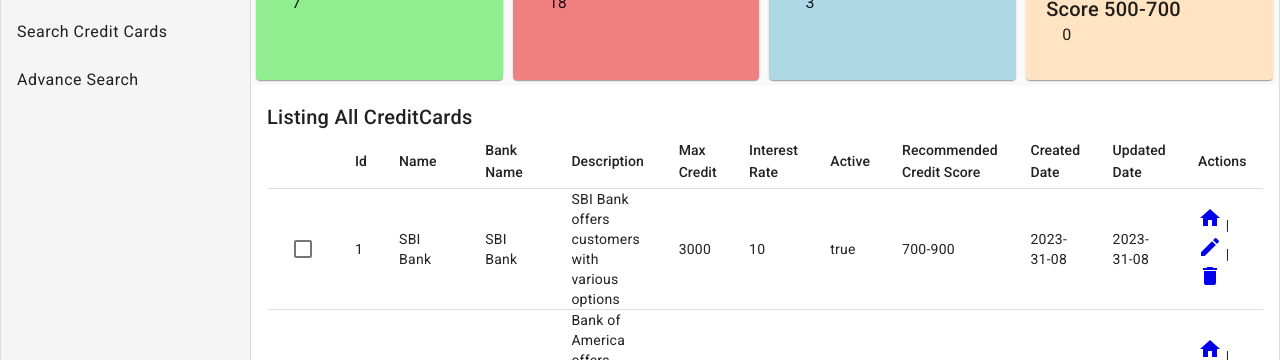
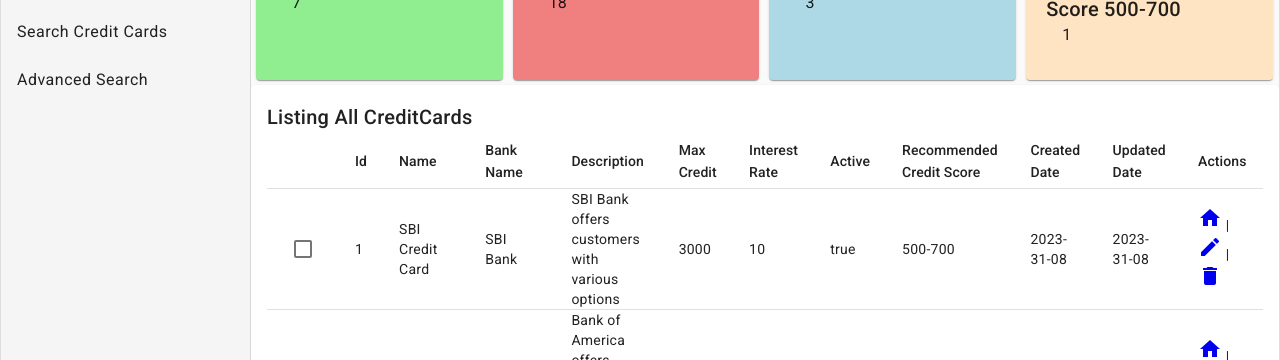
Before and after one commit to krisnee/CreditCardAdmin, an Angular app: page /creditcards in a window 1280 px wide. Shown: the part 161-521 px from the top of the page. Built offline with nearby package versions, Linux system fonts and the light colour scheme; data requests are answered from the project's data file.

Commit message:
SomeFixes

```diff
--- a/db.json
+++ b/db.json
@@ -2,14 +2,14 @@
   "creditcards": [
     {
       "id": "1",
-      "name": "SBI Bank",
+      "name": "SBI Credit Card",
+      "bankName": "SBI Bank",
       "description": "SBI Bank offers customers with various options",
-      "bankName": "SBI Bank",
       "maxCredit": 3000,
       "interestRate": 10,
       "active": true,
-      "recommendedCreditScore": "700-900",
-      "annualFee": 4,
+      "recommendedCreditScore": "500-700",
+      "annualFee": "5",
       "termsAndConditions": "Following are the terms and conditions",
       "createdDate": "2023-31-08",
       "updatedDate": "2023-31-08"
@@ -141,20 +141,6 @@
       "updatedDate": "2023-31-08"
     },
     {
-      "id": "14",
-      "name": "Test1",
-      "description": "Some bank",
-      "bankName": "Bank1",
-      "maxCredit": 10000,
-      "interestRate": 12,
-      "active": true,
-      "recommendedCreditScore": "100-500",
-      "annualFee": 12,
-      "termsAndConditions": "Terms and Conditions of the card",
-      "createdDate": "2023-10-17",
-      "updatedDate": "2024-12-10"
-    },
-    {
       "id": "15",
       "name": "some1",
       "description": "some description",
@@ -261,6 +247,20 @@
       "termsAndConditions": "Terms and Conditions for the Credit Card",
       "createdDate": "2024-06-10T21:00:00.000Z",
       "updatedDate": "2024-06-12T21:00:00.000Z"
+    },
+    {
+      "id": "d06e",
+      "name": "Platinum MasterCard",
+      "bankName": "Capital One",
+      "description": "Capital One offers customers with various option",
+      "maxCredit": "6000",
+      "interestRate": "22",
+      "active": true,
+      "recommendedCreditScore": "300-500",
+      "annualFee": "12",
+      "termsAndConditions": "Terms and Conditions for the Credit Card",
+      "createdDate": "2024-06-11T21:00:00.000Z",
+      "updatedDate": "2024-06-11T21:00:00.000Z"
     }
   ]
 }
--- a/src/app/creditcards/add/add.component.html
+++ b/src/app/creditcards/add/add.component.html
@@ -66,10 +66,13 @@
         <mat-form-field class="full-width">
             <label>Select Recommended Credit Score</label>
             <mat-select placeholder="Select Recommended Credit Score" name="recommendedCreditScore" [(ngModel)]="newCreditCard.recommendedCreditScore">
-                <mat-option value="100-500">100-500</mat-option>
-                <mat-option value="300-500">300-500</mat-option>
-                <mat-option value="200-400">200-400</mat-option>
-                <mat-option value="400-600">400-600</mat-option>
+              <mat-option value="100-300">100-300</mat-option>
+              <mat-option value="200-400">200-400</mat-option>
+              <mat-option value="300-500">300-500</mat-option>
+              <mat-option value="400-600">400-600</mat-option>
+              <mat-option value="500-700">500-700</mat-option>
+              <mat-option value="600-800">600-800</mat-option>
+              <mat-option value="700-900">700-900</mat-option>
             </mat-select>
         </mat-form-field>
       </div>
--- a/src/app/creditcards/creditcards.component.ts
+++ b/src/app/creditcards/creditcards.component.ts
@@ -37,7 +37,7 @@ export class CreditcardsComponent {
 
   displayColumns = ["select", "id", "name", "bankName", "description", "maxCredit", "interestRate",  "active", "recommendedCreditScore", "createdDate", "updatedDate", "actions"];
 
-  //"introOffer", "numberOfApplications", "annualFee", "termsAndConditions",
+  //"introOffer", "numberOfApplications", "annualFee","termsAndConditions",
 
   selection = new SelectionModel(true, []);
 
--- a/src/app/creditcards/edit/edit.component.html
+++ b/src/app/creditcards/edit/edit.component.html
@@ -55,9 +55,13 @@
           <mat-form-field class="half-width">
               <label>Recommended Credit Score</label>
               <mat-select aria-placeholder="Recommended Credit Score" formControlName="recommendedCreditScore">
-                  <mat-option value="100-500">100-500</mat-option>
-                  <mat-option value="100-500">500-700</mat-option>
-                  <mat-option value="100-500">700-900</mat-option>
+                <mat-option value="100-300">100-300</mat-option>
+                <mat-option value="200-400">200-400</mat-option>
+                <mat-option value="300-500">300-500</mat-option>
+                <mat-option value="400-600">400-600</mat-option>
+                <mat-option value="500-700">500-700</mat-option>
+                <mat-option value="600-800">600-800</mat-option>
+                <mat-option value="700-900">700-900</mat-option>
               </mat-select>
           </mat-form-field>
       </div>
@@ -69,8 +73,9 @@
           </mat-form-field>
       </div>
 
+      <div class="form-group">
       <button mat-raised-button color="primary" type="submit" [disabled]="!editCreditCardForm.valid">Edit Credit Card</button>
-
+      </div>
     </form>
 
   </mat-card-content>
--- a/src/app/creditcards/edit/edit.component.ts
+++ b/src/app/creditcards/edit/edit.component.ts
@@ -29,14 +29,12 @@ export class EditComponent {
       this.editCreditCardForm = this.formBuilder.group({
         id: [this.creditCardId],
         name: ['', [Validators.required, Validators.minLength(3), Validators.maxLength(20)]],
-        bankName: ['', [Validators.required, Validators.minLength(3), Validators.maxLength(20)]],
-        description: ['', [Validators.required, Validators.minLength(3), Validators.maxLength(20)]],
-        maxCredit: ['',[Validators.required, Validators.min(1000), Validators.max(100)]],
-        interestRate: ['', [Validators.required, Validators.min(1), Validators.max(100)]],
-        introOffer: [''],
+        bankName: ['', [Validators.required]],
+        description: ['', [Validators.required]],
+        maxCredit: ['',[Validators.required]],
+        interestRate: ['', [Validators.required]],
         active: [false, [Validators.required]],
         recommendedCreditScore: [null, [Validators.required]],
-        numberOfApplications: [''],
         annualFee: ['',[Validators.required]],
         termsAndConditions: ['', [Validators.required]],
         createdDate: ['', [Validators.required]],
@@ -71,7 +69,7 @@ export class EditComponent {
   showSuccessMessage(message: string) {
     this.snackBar.open(message, 'Close', {
       duration: 3000
-    })
+    });
   }
   ngOnDestory(){
     this.destroy$.next();
--- a/src/app/sidebar/sidebar.component.html
+++ b/src/app/sidebar/sidebar.component.html
@@ -2,5 +2,5 @@
   <a mat-list-item href="/creditcards">Dashboard</a>
   <a mat-list-item href="/creditcards/add">Add New Credit Card</a>
   <a mat-list-item href="/search">Search Credit Cards</a>
-  <a mat-list-item href="/advanced-search">Advance Search</a>
+  <a mat-list-item href="/advanced-search">Advanced Search</a>
 </mat-nav-list>
```
Also changed, not shown: src/app/creditcards/delete/delete.component.ts (+3 -4 lines).
